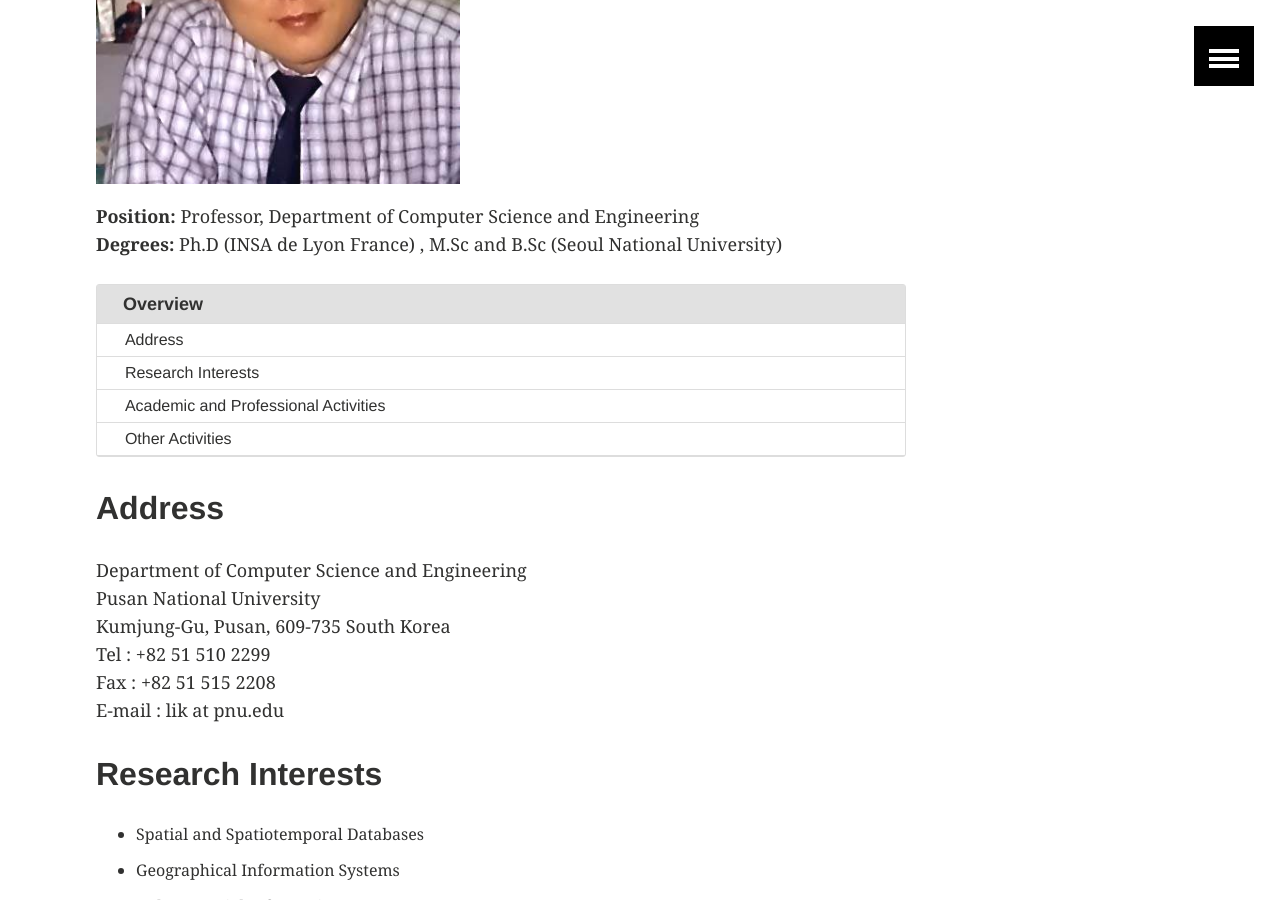
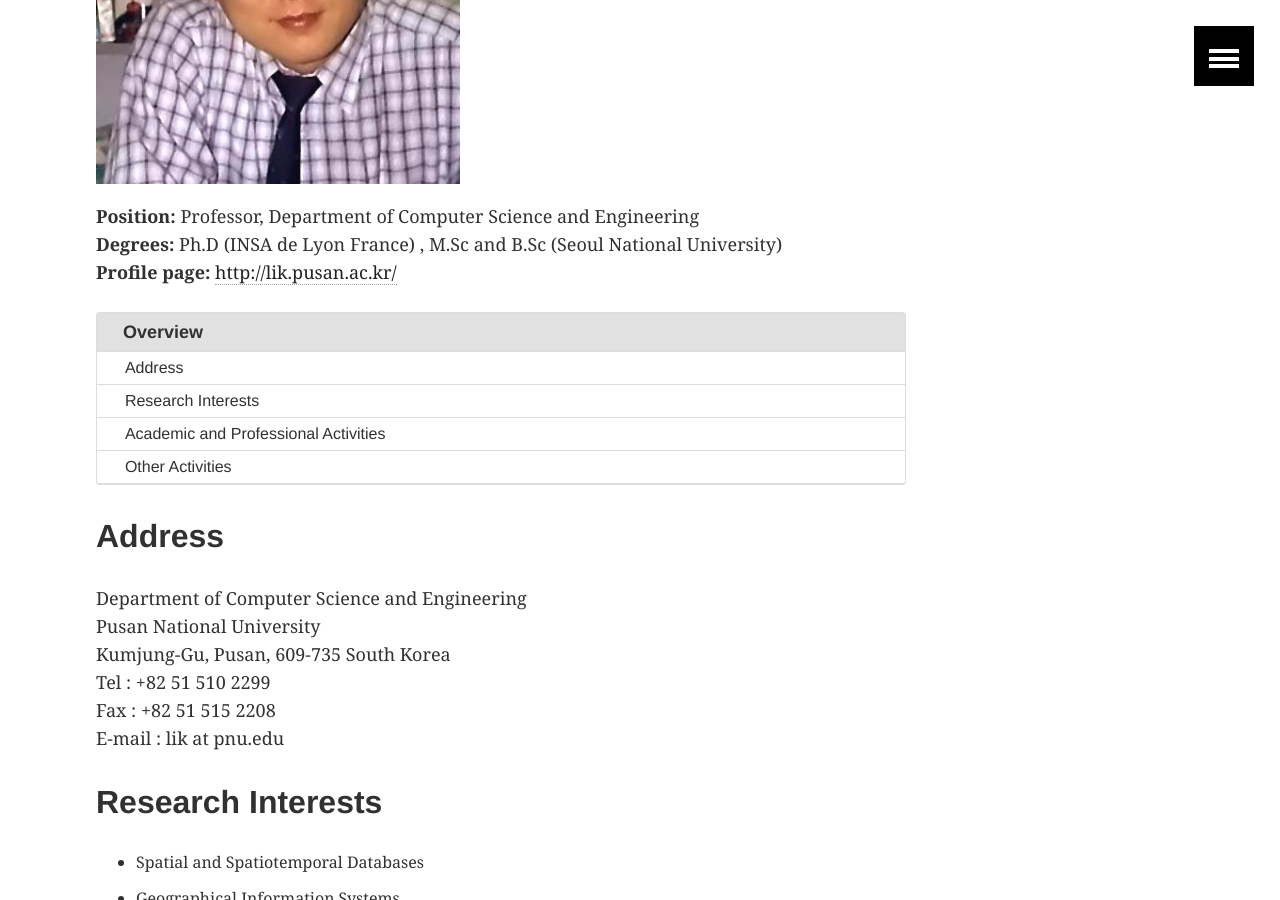
Before and after one commit to STEMLab/STEMLab.github.io, a Jekyll site: the page built from _posts/members/2016-03-24-professor.md, in a window 1280 px wide and 900 px high, scrolled down 499 px. Built offline with Jekyll 4.4.1, drawn with Linux system fonts in a browser that asks for light colours.

Commit message:
link to professor profile page

```diff
--- a/_posts/members/2016-03-24-professor.md
+++ b/_posts/members/2016-03-24-professor.md
@@ -13,7 +13,9 @@ image:
 <div><img style="width: 45%; height: 30%" src="{{ site.url }}/images/{{ page.image.feature }}" alt="professor_feature" ></div>
 
 **Position:** Professor, Department of Computer Science and Engineering <br/>
-**Degrees:** Ph.D (INSA de Lyon France) , M.Sc and B.Sc (Seoul National University)
+**Degrees:** Ph.D (INSA de Lyon France) , M.Sc and B.Sc (Seoul National University) <br/>
+**Profile page:** <a href="http://lik.pusan.ac.kr/">http://lik.pusan.ac.kr/</a> <br/>
+
 
 {% include toc.html %}
 
```
